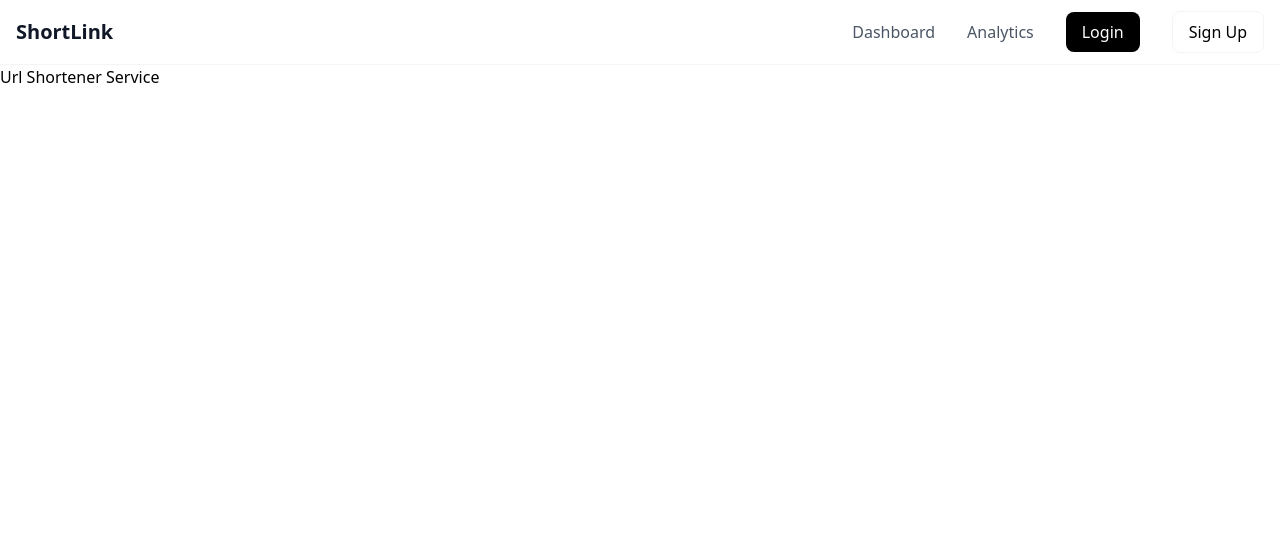
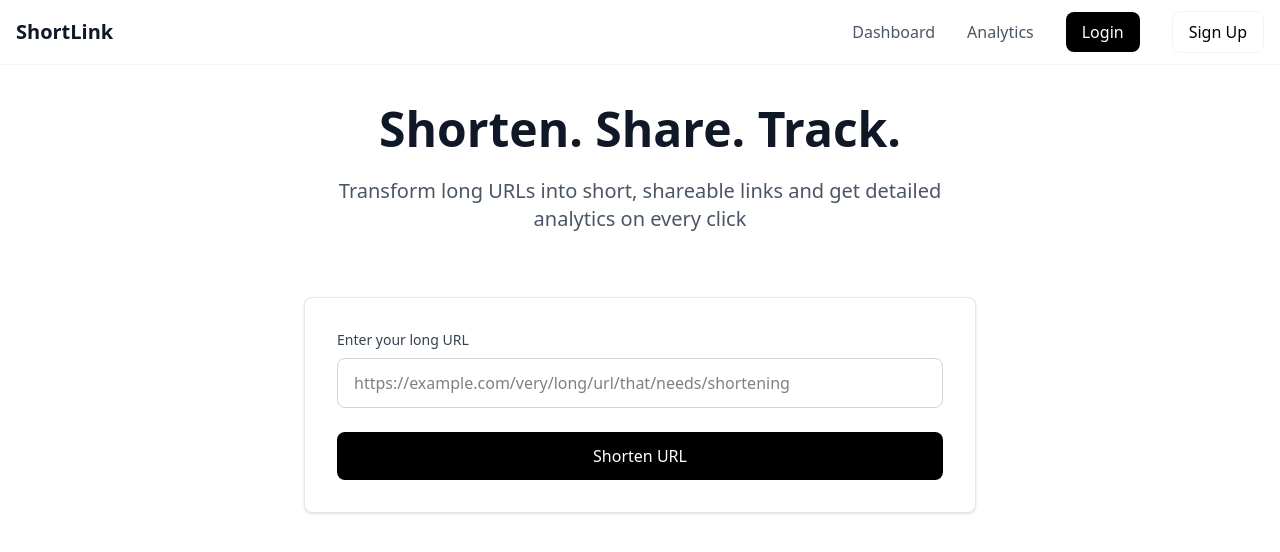
Before and after one commit to adupoku71/url-shortener-frontend, a Next.js app: page / in a window 1280 px wide. Shown: the top 552 px of the page. Built offline with nearby package versions, Linux system fonts and the light colour scheme.

Commit message:
implement shorten form: refactor into smaller components

```diff
--- a/src/app/page.tsx
+++ b/src/app/page.tsx
@@ -1,3 +1,19 @@
+import ShortenForm from "@/components/ShortenForm";
+
 export default function HomePage() {
-  return <main>Url Shortener Service</main>;
+  return (
+    <main className="container mx-auto px-4 pt-10 pb-16">
+      <div className="text-center mb-16">
+        <h2 className="md:text-5xl font-bold text-gray-900 mb-6 text-3xl sm:text-2xl">
+          Shorten. Share. Track.
+        </h2>
+        <p className="text-gray-600 md:text-xl max-w-2xl mx-auto text-base sm:text-lg">
+          Transform long URLs into short, shareable links and get detailed
+          analytics on every click
+        </p>
+      </div>
+      {/* Main Form  */}
+      <ShortenForm />
+    </main>
+  );
 }
--- /dev/null
+++ b/src/components/ShortenForm.tsx
@@ -0,0 +1,57 @@
+"use client";
+
+import { useState } from "react";
+import UrlInputForm from "@/components/ui/UrlInputForm";
+import ResultBox from "@/components/ui/ResultBox";
+
+export default function ShortenForm() {
+  const [longUrl, setLongUrl] = useState<string>("");
+  const [shortUrl, setShortUrl] = useState<string | null>(null);
+  const [loading, setLoading] = useState<boolean>(false);
+  const [copied, setCopied] = useState<boolean>(false);
+
+  const handleSubmit = (e: React.FormEvent) => {
+    e.preventDefault();
+
+    if (!longUrl.trim()) return;
+
+    setLoading(true);
+    setShortUrl(null);
+    setCopied(false);
+
+    // Simulate API call
+    setTimeout(() => {
+      setShortUrl("https://shortlink.io/abc123");
+      setLoading(false);
+    }, 1500);
+  };
+
+  const copyToClipboard = () => {
+    if (shortUrl) {
+      navigator.clipboard.writeText(shortUrl);
+      setCopied(true);
+      setTimeout(() => setCopied(false), 1000);
+    }
+  };
+
+  return (
+    <div className="max-w-2xl mx-auto">
+      <div className="bg-white border border-gray-200 rounded-lg p-8 shadow-sm">
+        <UrlInputForm
+          longUrl={longUrl}
+          setLongUrl={setLongUrl}
+          handleSubmit={handleSubmit}
+          loading={loading}
+        />
+
+        {shortUrl && (
+          <ResultBox
+            shortUrl={shortUrl}
+            copied={copied}
+            copyToClipboard={copyToClipboard}
+          />
+        )}
+      </div>
+    </div>
+  );
+}
--- /dev/null
+++ b/src/components/ui/ResultBox.tsx
@@ -0,0 +1,39 @@
+"use client";
+
+import { ResultBoxProps } from "@/types/types";
+
+export default function ResultBox({
+  shortUrl,
+  copied,
+  copyToClipboard,
+}: ResultBoxProps) {
+  return (
+    <div className="mt-8">
+      <div className="bg-gray-50 rounded-lg p-4">
+        <label className="block text-sm font-medium text-gray-700 mb-2">
+          Your shortened URL
+        </label>
+        <div className="flex items-center space-x-3">
+          <input
+            type="text"
+            id="shortened-url"
+            value={shortUrl}
+            readOnly
+            className="flex-1 px-3 py-2 bg-white border border-gray-300 rounded text-gray-900"
+          />
+          <button
+            type="button"
+            onClick={copyToClipboard}
+            className={`px-4 py-2 rounded transition-colors whitespace-nowrap ${
+              copied
+                ? "bg-green-500 text-white"
+                : "bg-black text-white hover:bg-gray-800"
+            }`}
+          >
+            {copied ? "Copied!" : "Copy"}
+          </button>
+        </div>
+      </div>
+    </div>
+  );
+}
--- /dev/null
+++ b/src/components/ui/UrlInputForm.tsx
@@ -0,0 +1,42 @@
+"use client";
+
+import { UrlInputFormProps } from "@/types/types";
+
+export default function UrlInputForm({
+  longUrl,
+  setLongUrl,
+  handleSubmit,
+  loading,
+}: UrlInputFormProps) {
+  return (
+    <form onSubmit={handleSubmit} className="space-y-6">
+      <div>
+        <label
+          htmlFor="url-input"
+          className="block text-sm font-medium text-gray-700 mb-2"
+        >
+          Enter your long URL
+        </label>
+        <input
+          type="url"
+          id="url-input"
+          placeholder="https://example.com/very/long/url/that/needs/shortening"
+          value={longUrl}
+          onChange={(e) => setLongUrl(e.target.value)}
+          className="w-full px-4 py-3 border border-gray-300 rounded-lg focus:ring-2 focus:ring-gray-500 focus:border-transparent outline-none transition-all"
+        />
+      </div>
+      <button
+        type="submit"
+        disabled={loading}
+        className={`w-full py-3 px-6 rounded-lg font-medium transition-colors ${
+          loading
+            ? "bg-gray-400 text-white cursor-not-allowed"
+            : "bg-black text-white hover:bg-gray-800"
+        }`}
+      >
+        {loading ? "Shortening..." : "Shorten URL"}
+      </button>
+    </form>
+  );
+}
```
